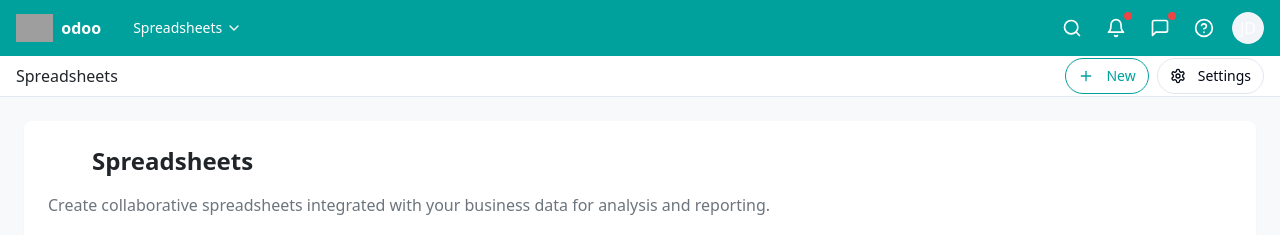
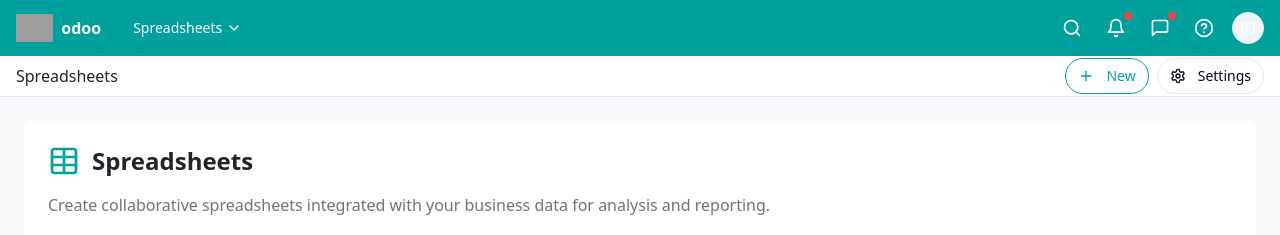
Before and after one commit to Rkreels/odoo, a React (Vite) app: page /apps/spreadsheets in a window 1280 px wide. Shown: the top 235 px of the page. Built offline with nearby package versions, Linux system fonts and the light colour scheme; sample sign-in values are in the browser's storage; grey boxes are pictures that could not be loaded.

Commit message:
Fix Spreadsheets component errors
Fixes import and usage of the 'spreadsheet' icon in Spreadsheets.tsx.

```diff
--- a/src/pages/Spreadsheets.tsx
+++ b/src/pages/Spreadsheets.tsx
@@ -3,7 +3,7 @@ import { useEffect, useState } from 'react';
 import { useNavigate } from 'react-router-dom';
 import TopbarDashboardLayout from '@/components/layout/TopbarDashboardLayout';
 import SpreadsheetCard from '@/components/spreadsheets/SpreadsheetCard';
-import { spreadsheet, Plus, FileText } from 'lucide-react';
+import { Table, Plus, FileText } from 'lucide-react';
 import { Button } from '@/components/ui/button';
 import { Spreadsheet } from '@/types/spreadsheets';
 
@@ -73,7 +73,7 @@ const Spreadsheets = () => {
       <div className="p-6">
         <div className="bg-white p-6 rounded-lg shadow-sm mb-6">
           <div className="flex items-center mb-4">
-            <spreadsheet className="h-8 w-8 text-odoo-primary mr-3" />
+            <Table className="h-8 w-8 text-odoo-primary mr-3" />
             <h1 className="text-2xl font-bold text-odoo-dark">Spreadsheets</h1>
           </div>
           <p className="text-odoo-gray">Create collaborative spreadsheets integrated with your business data for analysis and reporting.</p>
@@ -115,7 +115,7 @@ const Spreadsheets = () => {
           <h2 className="text-xl font-semibold text-odoo-dark mb-4">My Spreadsheets</h2>
           {spreadsheets.length === 0 ? (
             <div className="border rounded-lg p-8 text-center">
-              <spreadsheet className="h-12 w-12 text-gray-400 mx-auto mb-4" />
+              <Table className="h-12 w-12 text-gray-400 mx-auto mb-4" />
               <p className="text-odoo-gray">No spreadsheets available. Create your first spreadsheet to get started.</p>
             </div>
           ) : (
```
